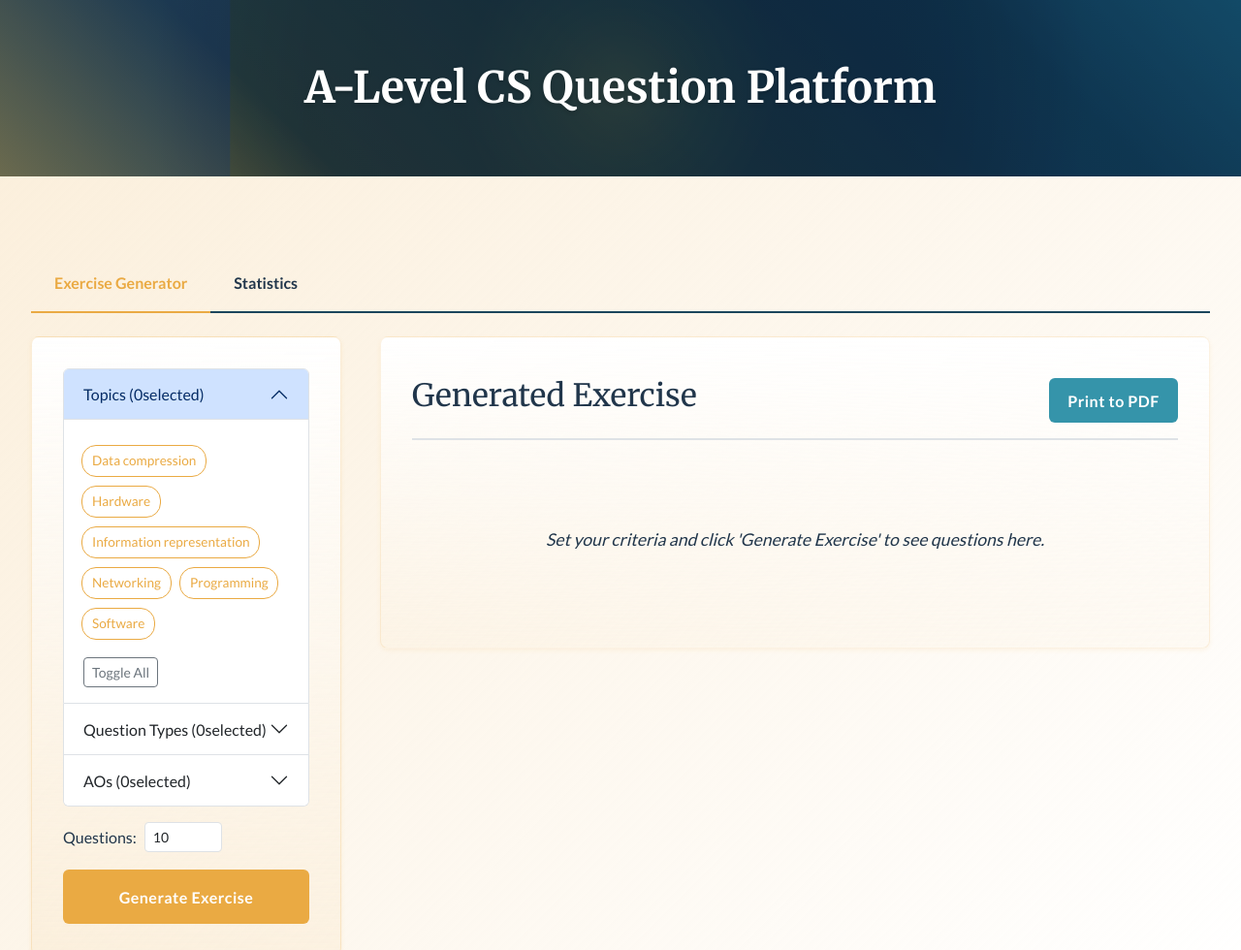
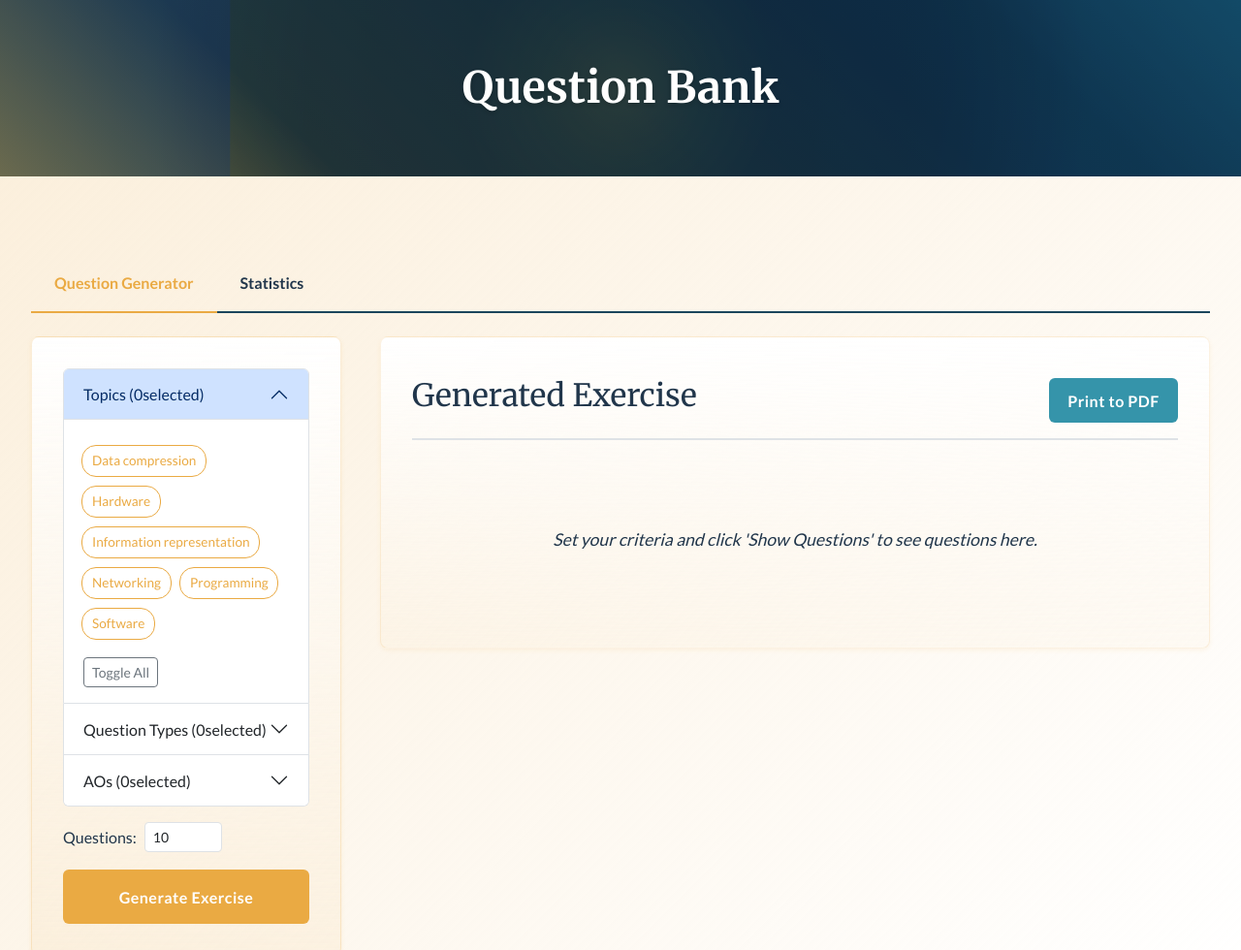
Before and after one commit to jl6684/Question-Bank, a plain HTML site: page index.html in a window 1280 px wide. Shown: the top 980 px of the page at 97% size. Drawn offline with nearby package versions, Linux system fonts and the light colour scheme.

Commit message:
Update index.html

```diff
--- a/index.html
+++ b/index.html
@@ -489,14 +489,14 @@
     <header>
         <div class="gradient-layer"></div>
         <div class="container">
-            <h1>A-Level CS Question Platform</h1>
+            <h1>Question Bank</h1>
         </div>
     </header>
 
     <div class="container">
         <ul class="nav nav-tabs mb-4">
             <li class="nav-item">
-                <button class="nav-link active" data-tab="generator-tab">Exercise Generator</button>
+                <button class="nav-link active" data-tab="generator-tab">Question Generator</button>
             </li>
             <li class="nav-item">
                 <button class="nav-link" data-tab="stats-tab">Statistics</button>
@@ -567,7 +567,7 @@
                             </div>
                         </div>
                         <div id="questions-container-gen">
-                            <p class="message">Set your criteria and click 'Generate Exercise' to see questions here.</p>
+                            <p class="message">Set your criteria and click 'Show Questions' to see questions here.</p>
                         </div>
                         <div id="answers-section-gen" style="display: none;">
                             <div class="results-header">
```
